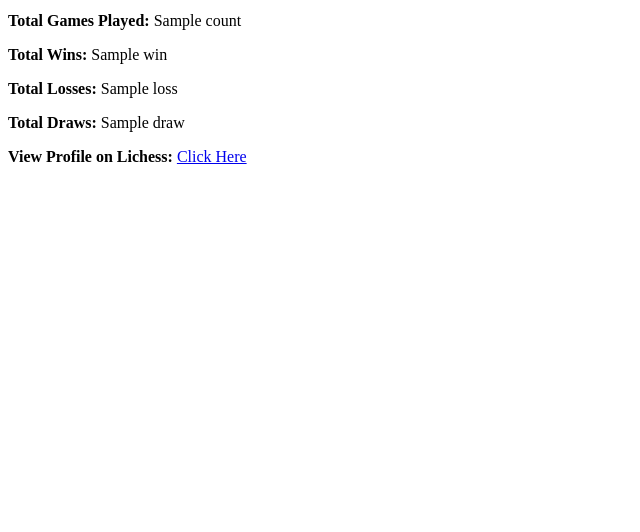
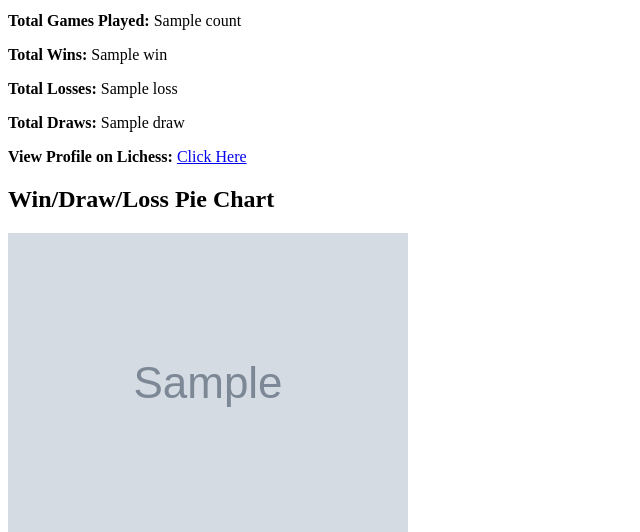
Before and after one commit to miladzeraat/myLichess, a Flask app: template templates/player.html in a window 1280 px wide. Shown: the part 357-889 px from the top of the page, without its empty margins (0-640 px from the left). Before the commit the page ends 521 px from the top, so only its background shows below. Run offline with Flask 3, Linux system fonts and the light colour scheme; the template is opened without the code that fills it: most values are stand-ins (such as "Sample title", 1, 10 or a date in 2020); grey boxes marked "Sample" are stand-in pictures.

Commit message:
WinLoss Piechart

```diff
--- a/app.py
+++ b/app.py
@@ -1,7 +1,10 @@
 from flask import Flask, render_template, request
 import requests
 import berserk
-
+import matplotlib
+import matplotlib.pyplot as plt
+matplotlib.use('Agg')
+import os
 app = Flask(__name__)
 
 API_TOKEN = 'lip_yBjKhwsBvqUCJEu2Khcr'
@@ -27,52 +30,52 @@ def get_win_percentages(username):
         games = list(client.games.export_by_player(username))
         total_games = len(games)
 
+        wins_white = 0
+        draw_with_white = 0
+        games_with_white = 0
+        wins_black = 0
+        draw_with_black = 0
+        games_with_black = 0
 
-        wins_white = 0
-        draw_with_white=0
-        games_with_white=0
-        wins_black = 0
-        draw_with_black=0
-        games_with_black=0
-
-        for  game in games:
+        for game in games:
             winner = game.get('winner')
             draw_status = game.get('status')
             if winner is None:
-
                 if game['players']['white']['user']['name'].lower() == username.lower():
-                    draw_with_white+=1
-                    games_with_white+=1
+                    draw_with_white += 1
+                    games_with_white += 1
                 else:
-                    draw_with_black+=1
-                    games_with_black+=1
-
+                    draw_with_black += 1
+                    games_with_black += 1
             else:
                 if game['players']['white']['user']['name'].lower() == username.lower():
                     if winner == 'white':
                         wins_white += 1
-                    games_with_white+=1
+                    games_with_white += 1
                 elif game['players']['black']['user']['name'].lower() == username.lower():
                     if winner == 'black':
                         wins_black += 1
-                    games_with_black+=1
-
-
-        print("Wins as white:", games_with_white)  # Debug print
-        print("Wins as black:", draw_with_white)  # Debug print
+                    games_with_black += 1
 
         win_percentage_white = (wins_white / games_with_white) * 100 if games_with_white > 0 else 0
         draw_percentage_white = (draw_with_white / games_with_white) * 100 if games_with_white > 0 else 0
+        loss_percentage_white = 100 - win_percentage_white - draw_percentage_white
+
         win_percentage_black = (wins_black / games_with_black) * 100 if games_with_black > 0 else 0
         draw_percentage_black = (draw_with_black / games_with_black) * 100 if games_with_black > 0 else 0
-        return win_percentage_white, draw_percentage_white, win_percentage_black, draw_percentage_black
+        loss_percentage_black = 100 - win_percentage_black - draw_percentage_black
+
+        return (
+            win_percentage_white,
+            draw_percentage_white,
+            loss_percentage_white,
+            win_percentage_black,
+            draw_percentage_black,
+            loss_percentage_black
+        )
     except berserk.exceptions.ResponseError as e:
         print(f"Error fetching games data: {e}")
-        return None, None
-
-
-
-
+        return None, None, None, None, None, None
 
 @app.route('/')
 def index():
@@ -83,8 +86,44 @@ def player():
     username = request.form['username']
     player_info = get_player_info(username)
     if player_info:
-        win_percentage_white, draw_percentage_white,win_percentage_black,draw_percentage_black = get_win_percentages(username)
-        return render_template('player.html', player_info=player_info, win_percentage_white=win_percentage_white,draw_percentage_white=draw_percentage_white, win_percentage_black=win_percentage_black, draw_percentage_black=draw_percentage_black)
+        (
+            win_percentage_white,
+            draw_percentage_white,
+            loss_percentage_white,
+            win_percentage_black,
+            draw_percentage_black,
+            loss_percentage_black
+        ) = get_win_percentages(username)
+
+        # Plotting pie charts
+        labels = ['Win', 'Draw', 'Loss']
+        white_data = [win_percentage_white, draw_percentage_white, loss_percentage_white]
+        black_data = [win_percentage_black, draw_percentage_black, loss_percentage_black]
+
+        fig, ax = plt.subplots(1, 2, figsize=(12, 6))
+        ax[0].pie(white_data, labels=labels, autopct='%1.1f%%', startangle=90)
+        ax[0].set_title('White')
+        ax[1].pie(black_data, labels=labels, autopct='%1.1f%%', startangle=90)
+        ax[1].set_title('Black')
+
+
+
+        # Save the plot to a file
+        plot_filename = f'{username}_pie_charts.png'
+        plt.savefig('static/images/'+plot_filename)
+
+        # Pass the plot filename to the template
+        return render_template(
+            'player.html',
+            player_info=player_info,
+            win_percentage_white=win_percentage_white,
+            draw_percentage_white=draw_percentage_white,
+            loss_percentage_white=loss_percentage_white,
+            win_percentage_black=win_percentage_black,
+            draw_percentage_black=draw_percentage_black,
+            loss_percentage_black=loss_percentage_black,
+            plot_filename=plot_filename
+        )
     else:
         return render_template('index.html', error="Failed to retrieve player information.")
 
--- a/templates/player.html
+++ b/templates/player.html
@@ -23,8 +23,12 @@
         <p><strong>Total Games Played:</strong> {{ player_info.count.all }}</p>
         <p><strong>Total Wins:</strong> {{ player_info.count.win }}</p>
         <p><strong>Total Losses:</strong> {{ player_info.count.loss }}</p>
-        <p><strong>Total Draws:</strong> {{ player_info.count.draw }}</p>
+        <p><strong>Total Draws:</strong>  {{ player_info.count.draw }}</p>
         <p><strong>View Profile on Lichess:</strong> <a href="{{ player_info.url }}">Click Here</a></p>
+
+        <!-- Display the plot -->
+        <h2>Win/Draw/Loss Pie Chart</h2>
+        <img src="/static/images/{{ plot_filename }}" alt="Win/Draw/Loss Pie Chart">
     {% else %}
         <p>Failed to retrieve player information.</p>
     {% endif %}
```
Also changed, not shown: static/images/milad-photo.jpg (renamed from static/milad-photo.jpg), static/images/miladonya_pie_charts.png (added), static/miladonya_pie_charts.png (added), 3 other files.
